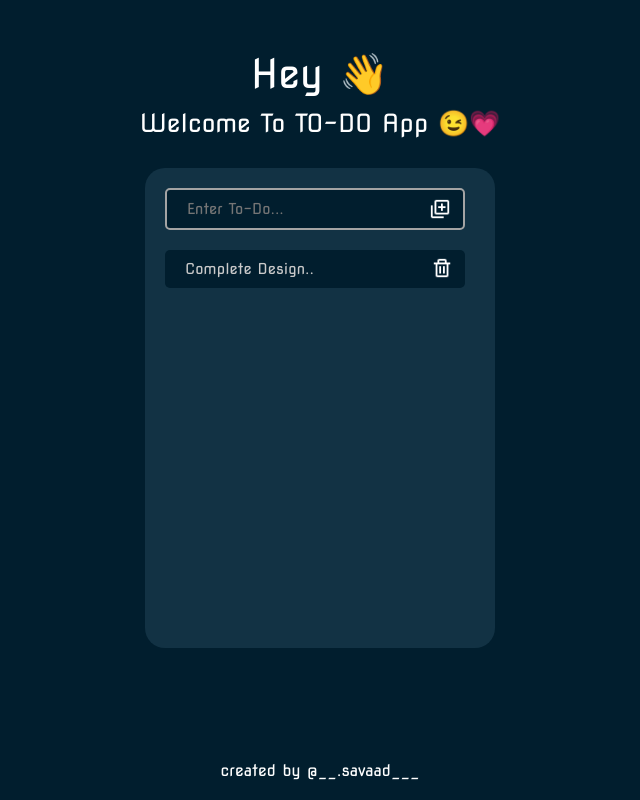
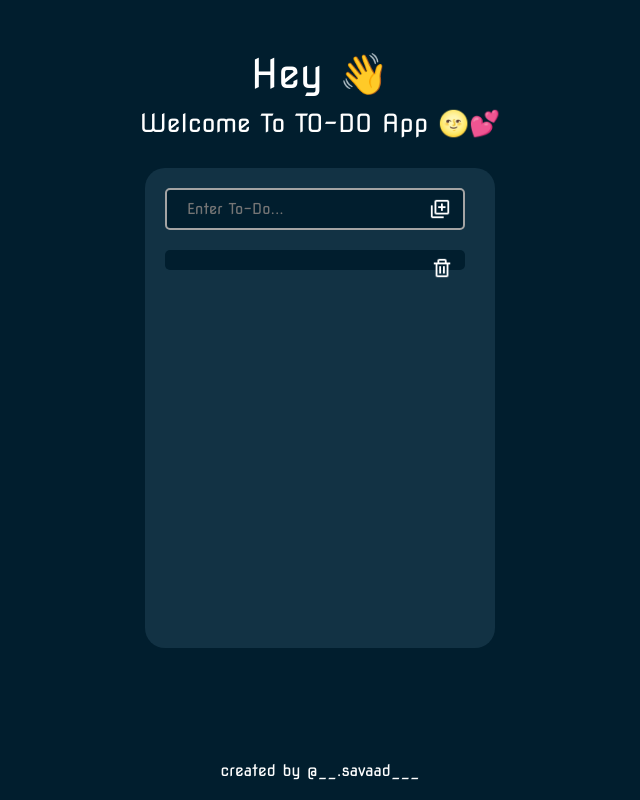
Before and after one commit to MuhammedSavaad/React-todo, a React (Create React App) app: page / in a window 1280 px wide. Both pictures are taken after a click on the picture 760 px from the left and 209 px from the top of the page. Shown: the whole page, without its empty margins (320-960 px from the left). Built offline with nearby package versions, Linux system fonts and the light colour scheme.

Commit message:
added todos...

```diff
--- a/src/components/Header/Header.js
+++ b/src/components/Header/Header.js
@@ -5,7 +5,7 @@ function Header() {
   return (
     <header>
         <h1>Hey 👋</h1>
-        <p>Welcome To TO-DO App 😉💗</p>
+        <p>Welcome To TO-DO App 🌝💕</p>
     </header>
   )
 }
--- a/src/components/Todo/Todo.js
+++ b/src/components/Todo/Todo.js
@@ -1,23 +1,35 @@
-import React from 'react';
+import React, { useState } from 'react';
 import './Todo.css';
 
 function Todo() {
+  const [toDos,setToDos]=useState([]);
+  const [toDo,setToDo]=useState('');
+
   return (
     <section className="main-body">
         <div className="enter_bar">
-            <input type="text"
+            <input
+             value={toDo}
+             onChange={(event)=>setToDo(event.target.value)}
+             type="text"
              className="enter-input-area"
              placeholder="Enter To-Do..."
             />
 
-            <img src="/images/add.png" alt="add-button" />
+            <img onClick={()=>setToDos([...toDos, toDo])} src="/images/add.png" alt="add-button" />
         </div>
 
         <div className="todo-bar">
-            <div className="todo">
-                <p>Complete Design..</p>
-                <img src="/images/trash.png" alt="trash-button" />
-            </div>
+            {
+              toDos.map((value, index)=>{
+                return(
+                  <div className="todo" key={index}>
+                    <p>{value}</p>
+                    <img src="/images/trash.png" alt="trash-button" />
+                  </div>
+                )
+              })
+            }
         </div>
     </section>
   )
```
